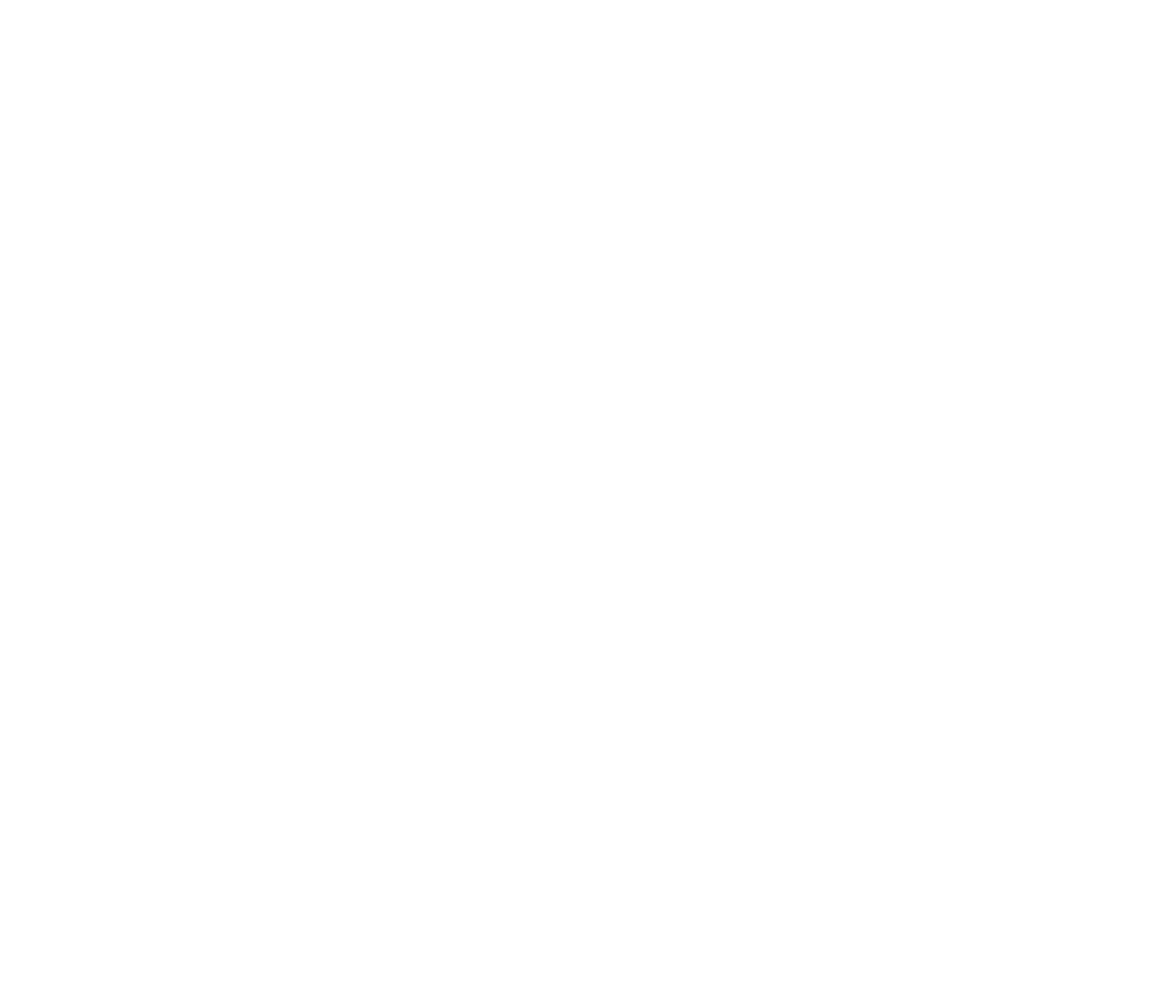
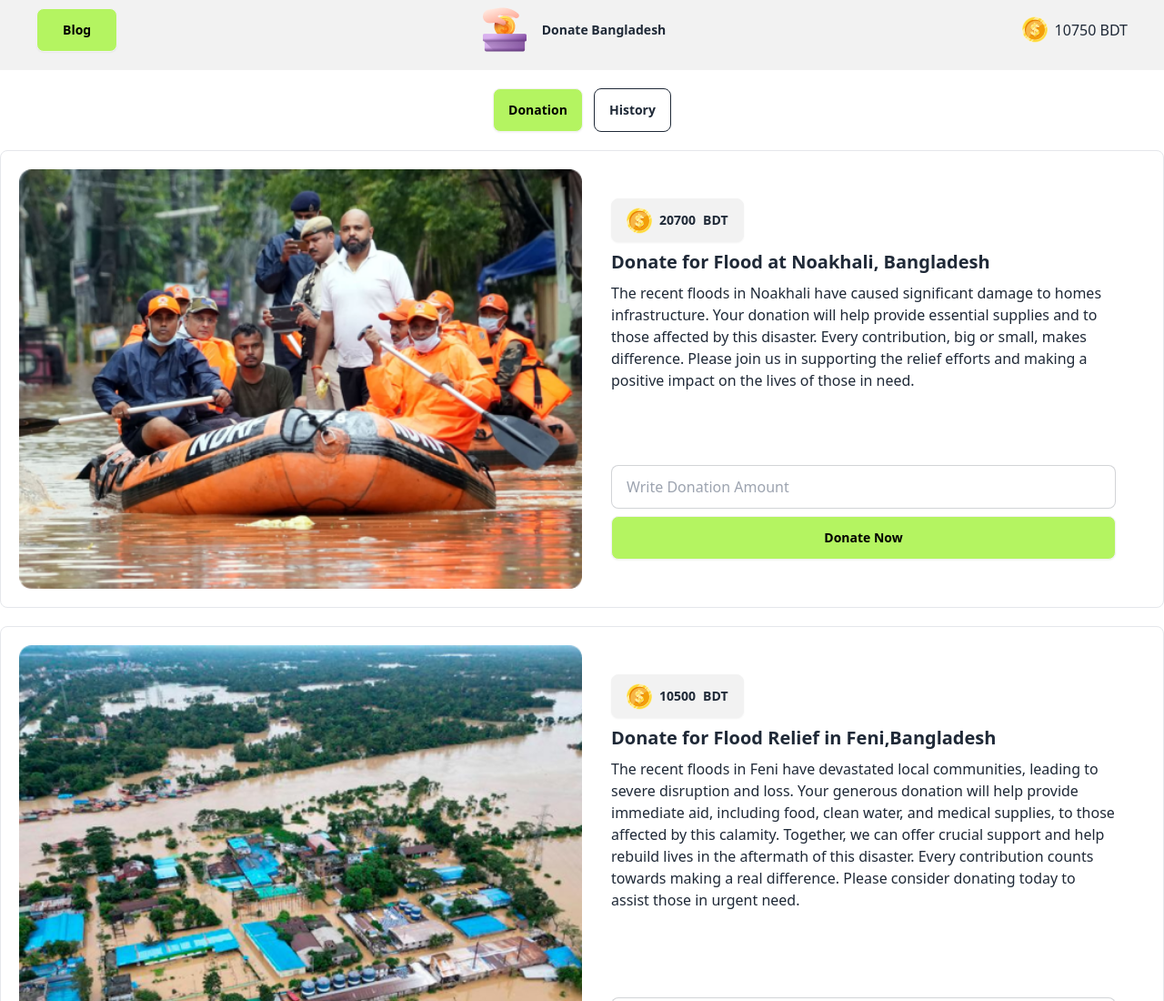
Before and after one commit to Web-Sakib/PH-Assignment-05, a plain HTML site: page index.html in a window 1280 px wide. Shown: the top 1100 px of the page at 91% size. Before the commit the page ends 800 px from the top, so only its background shows below. Drawn offline with nearby package versions, Linux system fonts and the light colour scheme.

Commit message:
First page complete

```diff
--- a/index.html
+++ b/index.html
@@ -1,5 +1,6 @@
 <!DOCTYPE html>
-<html lang="en">
+<html lang="en" data-theme="light">
+
 <head>
   <meta charset="UTF-8">
   <meta name="viewport" content="width=device-width, initial-scale=1.0">
@@ -9,11 +10,145 @@
   <link href="https://cdn.jsdelivr.net/npm/daisyui@4.12.10/dist/full.min.css" rel="stylesheet" type="text/css" />
   <script src="https://cdn.tailwindcss.com"></script>
 
+  <!-- Font fontFamily -->
+  <link rel="preconnect" href="https://fonts.googleapis.com">
+  <link rel="preconnect" href="https://fonts.gstatic.com" crossorigin>
+  <link href="https://fonts.googleapis.com/css2?family=Lexend:wght@100..900&display=swap" rel="stylesheet">
+
+  <!-- Tailwind Configuration -->
+  <script>
+    tailwind.config = {
+      theme: {
+        extend: {
+          colors: {
+            navBarBG: '#F9F7F3',
+            btnPrimary: '#B4F461',
+            btnSecondary: 'rgba(17, 17, 17, 0.05)',
+            textDescription: 'rgba(17, 17, 17, 0.7)',
+
+          },
+          fontFamily: {
+            Lexend: ['Lexend', 'sans-serif'], //Not working
+          }
+        }
+      }
+    }
+  </script>
+
 </head>
+
 <body>
+
+  <Header class="sticky top-0 backdrop-blur-xl">
+    <!-- Navbar  -->
+    <nav>
+      <div class="navbar bg-btnSecondary pb-5 px-10">
+        <div class="navbar-start">
+          <a href=""> <button class="btn text-black bg-btnPrimary px-7">Blog</button> </a>
+        </div>
+        <div class="navbar-center hidden md:flex">
+          <img src="/assets/logo.png" alt="">
+          <a class="btn btn-ghost ">Donate Bangladesh</a>
+        </div>
+        <div class="navbar-end">
+          <img class="pr-2" src="/assets/coin.png" alt="">
+          <p> <span>10750</span> BDT </p>
+        </div>
+      </div>
+    </nav>
+
+    <!-- Features -->
+    <section class="flex justify-center gap-3 m-5">
+      <button class="btn btn text-black bg-btnPrimary">Donation</button>
+      <button class="btn btn-outline">History</button>
+    </section>
+
+  </Header>
+
+  <main class="container mx-auto">
+
+    <!-- card 1 -->
+    <section class="border p-5 rounded-lg mb-5">
+      <div class="flex flex-col md:flex-row">
+        <figure class="md:w-1/2 flex items-center">
+          <img class="w-full" src="/assets/noakhali.png">
+        </figure>
+        <div class="card-body md:w-1/2">
+          <div>
+            <button class="btn">
+              <img src="/assets/coin.png" alt="">
+              <span>20700</span> BDT</button>
+          </div>
+          <h2 class="card-title">Donate for Flood at Noakhali, Bangladesh</h2>
+          <p> The recent floods in Noakhali have caused significant damage to homes infrastructure. Your donation will
+            help provide essential supplies and to those affected by this disaster. Every contribution, big or small,
+            makes difference. Please join us in supporting the relief efforts and making a positive impact on the lives
+            of
+            those in need.</p>
+          <input type="text" class="input input-bordered w-full " placeholder="Write Donation Amount" />
+          <button class="btn text-black bg-btnPrimary">Donate Now</button>
+        </div>
+      </div>
+    </section>
+
+    <!-- card 2 -->
+    <section class="border p-5 rounded-lg mb-5">
+      <div class="flex flex-col md:flex-row">
+        <figure class="md:w-1/2 flex items-center">
+          <img class="w-full" src="/assets/feni.png">
+        </figure>
+        <div class="card-body md:w-1/2">
+          <div>
+            <button class="btn">
+              <img src="/assets/coin.png" alt="">
+              <span>10500</span> BDT</button>
+          </div>
+          <h2 class="card-title">Donate for Flood Relief in Feni,Bangladesh</h2>
+          <p>The recent floods in Feni have devastated local communities, leading to severe disruption and loss. Your
+            generous donation will help provide immediate aid, including food, clean water, and medical supplies, to
+            those affected by this calamity. Together, we can offer crucial support and help rebuild lives in the
+            aftermath of this disaster. Every contribution counts towards making a real difference. Please consider
+            donating today to assist those in urgent need.</p>
+          <input type="text" class="input input-bordered w-full " placeholder="Write Donation Amount" />
+          <button class="btn text-black bg-btnPrimary">Donate Now</button>
+        </div>
+      </div>
+    </section>
+
+    <!-- card 3 -->
+    <section class="border p-5 rounded-lg mb-5">
+      <div class="flex flex-col md:flex-row">
+        <figure class="md:w-1/2 flex items-center">
+          <img class="w-full" src="/assets/quota-protest.png">
+        </figure>
+        <div class="card-body md:w-1/2">
+          <div>
+            <button class="btn">
+              <img src="/assets/coin.png" alt="">
+              <span>30250</span> BDT</button>
+          </div>
+          <h2 class="card-title">Donate for Flood at Noakhali, Bangladesh</h2>
+          <p> The recent floods in Noakhali have caused significant damage to homes infrastructure. Your donation will
+            help provide essential supplies and to those affected by this disaster. Every contribution, big or small,
+            makes difference. Please join us in supporting the relief efforts and making a positive impact on the lives
+            of
+            those in need.</p>
+          <input type="text" class="input input-bordered w-full " placeholder="Write Donation Amount" />
+          <button class="btn text-black bg-btnPrimary">Donate Now</button>
+        </div>
+      </div>
+    </section>
+
+
+
+
+  </main>
+
+
 
 
 
 
 </body>
+
 </html>
```
